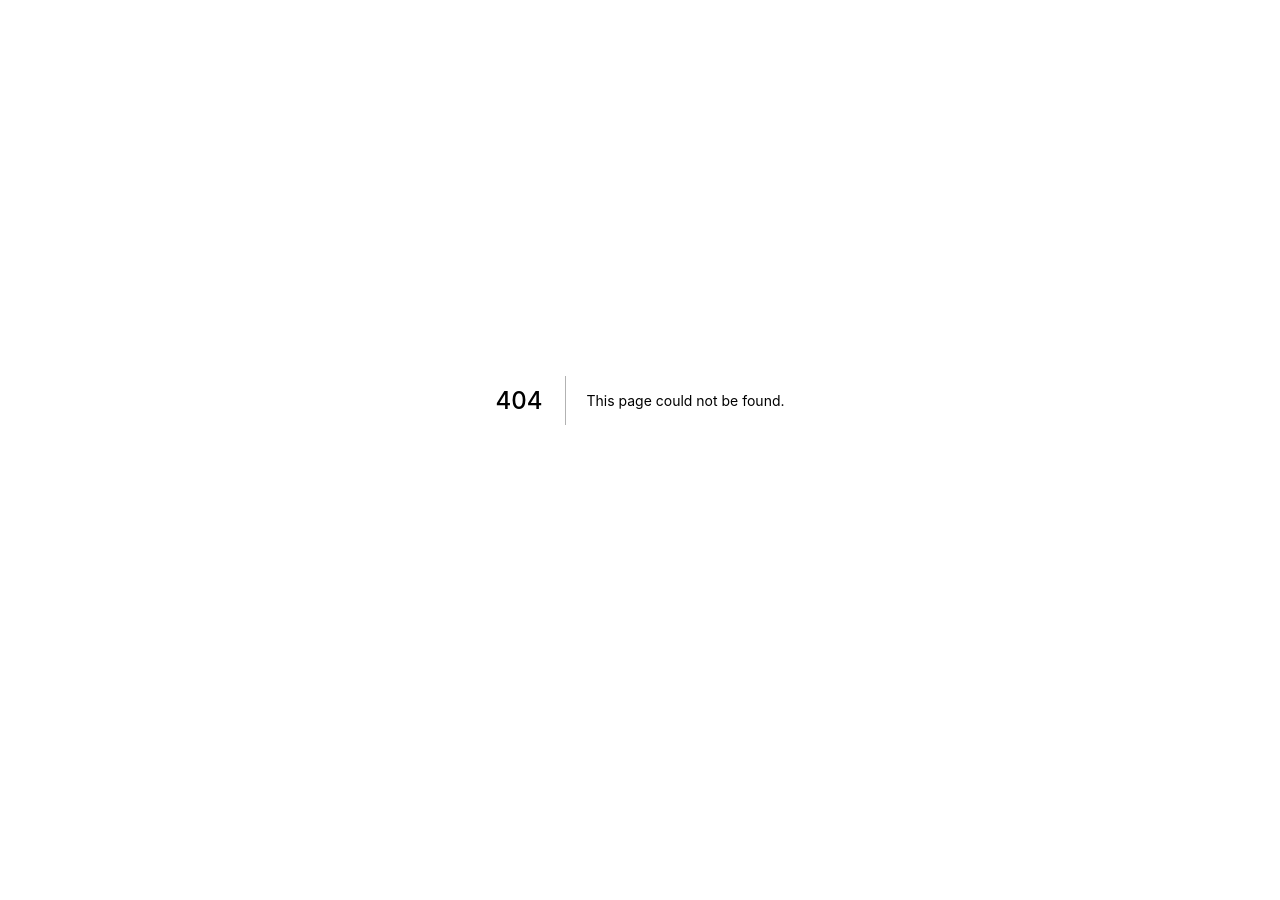
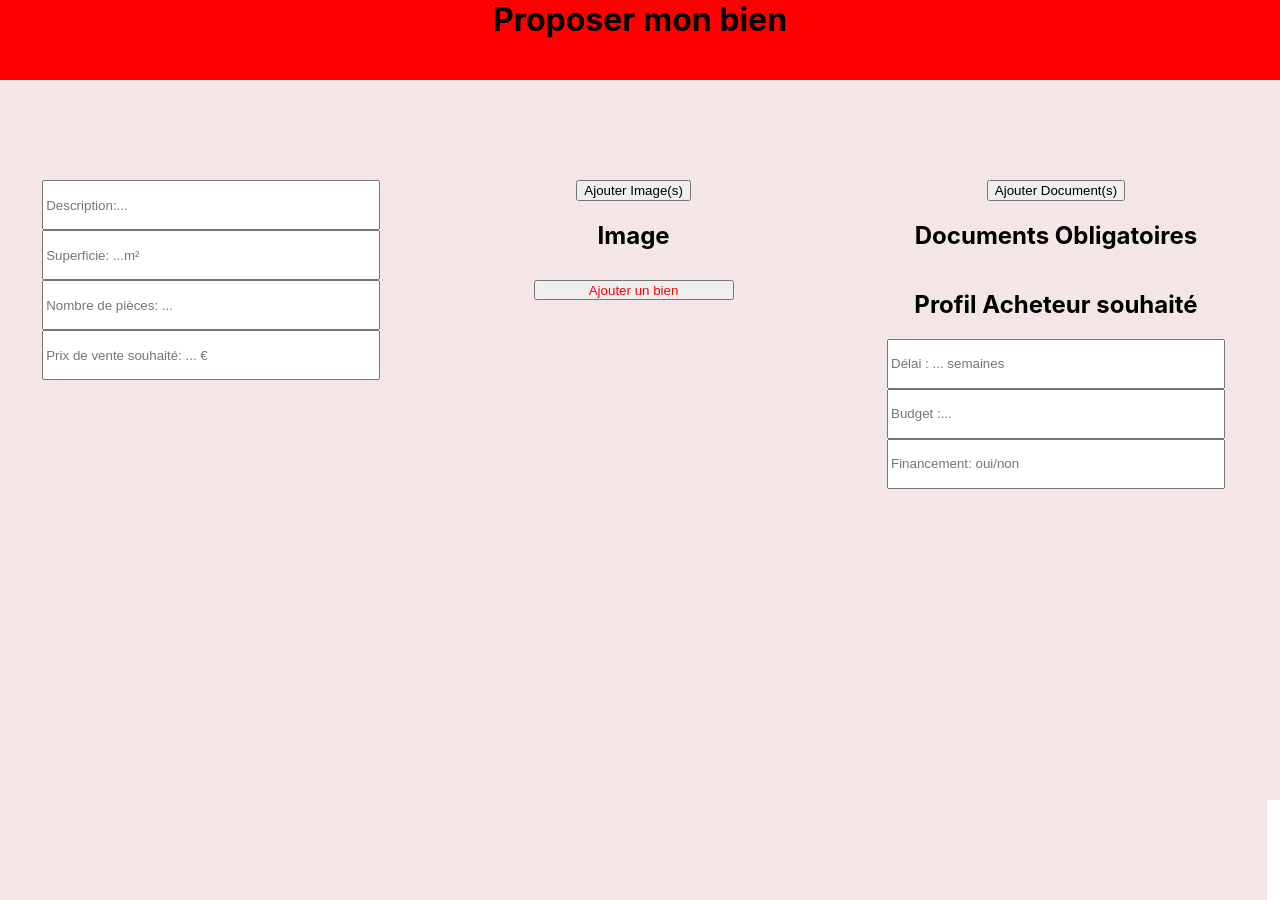
Before and after one commit to Sanfraitric/homematcher-frontend, a Next.js app: page /AddRealtyPage in a window 1280 px wide. Before the commit this address had no page. Before the commit the page ends 800 px from the top, so only its background shows below. Built offline with nearby package versions, Linux system fonts and the light colour scheme.

Commit message:
branche clément jour 1

```diff
--- /dev/null
+++ b/components/AddRealty.js
@@ -0,0 +1,83 @@
+import { useState } from 'react';
+import Link from 'next/link';
+import styles from '../styles/AddRealty.module.css'
+import { useDispatch } from 'react-redux';
+import { addRealtyToStore } from '../reducers/realtys';
+
+function AddRealty() {
+
+  const dispatch = useDispatch();
+
+  const addRealty = (newRealty) => {
+    dispatch( addRealtyToStore(newRealty))
+  }
+
+  // Hooks d'états pour les inputs:
+  const [description, setDescription] = useState();
+  const [area, setArea] = useState();
+  const [rooms, setRooms] = useState();
+  const [price, setPrice] = useState();
+  const [delay, setDelay] = useState();
+  const [budget, setBudget] = useState();
+  const [financed, setFinanced] = useState();
+
+  return (
+    <div>
+      <header className={styles.header}>
+      <h1 className={styles.title}>
+            Proposer mon bien
+          </h1>
+        {/* Header occupe 10% de l'écran avec fond rouge */}
+      </header>
+
+      <main className={styles.main}>
+        <div className={styles.container}>
+          {/* Container avec le titre centré en haut */}
+
+
+          {/* Inputs dans la partie gauche */}
+
+          <div className={styles.leftContainer}>
+          <input type="text" className={styles.inputText} placeholder='Description:...'  onChange={(e) => setDescription(e.target.value)} value={description}/>
+          <input type="text" className={styles.inputText} placeholder='Superficie: ...m²'  onChange={(e) => setArea(e.target.value)} value={area} />
+          <input type="text" className={styles.inputText} placeholder='Nombre de pièces: ...' onChange={(e) => setRooms(e.target.value)} value={rooms}/>
+          <input type="text" className={styles.inputText} placeholder='Prix de vente souhaité: ... €'  onChange={(e) =>  setPrice(e.target.value)} value={price}/>
+         </div>
+
+
+
+          {/* Titre "Image" dans la partie du milieu */}
+          <div className={styles.middleContainer}>
+            <button> Ajouter Image(s)</button>
+            <h2>Image</h2>
+                       {/* Bouton pour ajouter le bien */}
+                       <Link href='/RealtysPage'>
+            <button className={styles.button}> Ajouter un bien </button>
+
+          </Link>
+          </div>
+
+          {/* Titre "Documents" dans la partie droite */}
+          <div className={styles.rightContainer}>
+            <button> Ajouter Document(s)</button>
+            <h2>Documents Obligatoires</h2>
+            <div>
+              <h2> Profil Acheteur souhaité</h2>
+              <input type="text" className={styles.inputText} placeholder='Délai : ... semaines' onChange={(e) => setDelay(e.target.value)} value={delay} />
+              <input type="text" className={styles.inputText} placeholder='Budget :... ' onChange={(e) => setBudget(e.target.value)} value={budget}/>
+              <input type="text" className={styles.inputText} placeholder='Financement: oui/non ' onChange={(e) => setFinanced(e.target.value)} value={financed}/>
+            </div>
+
+
+          </div>
+
+
+
+        </div>
+
+      </main>
+    </div>
+  );
+}
+
+export default AddRealty;
--- a/package.json
+++ b/package.json
@@ -13,7 +13,8 @@
     "next": "12.1.6",
     "react": "18.1.0",
     "react-dom": "18.1.0",
-    "react-redux": "^9.1.0"
+    "react-redux": "^9.1.0",
+    "react-router-dom": "^6.22.2"
   },
   "devDependencies": {
     "@testing-library/jest-dom": "^5.16.4",
--- /dev/null
+++ b/pages/AddRealtyPage.js
@@ -0,0 +1,7 @@
+import AddRealty from '../components/AddRealty';
+
+function AddRealtyPage() {
+  return <AddRealty />;
+}
+
+export default AddRealtyPage;
--- a/pages/_app.js
+++ b/pages/_app.js
@@ -1,13 +1,25 @@
 import '../styles/globals.css';
 import Head from 'next/head';
+import { Provider } from 'react-redux';
+import { configureStore } from '@reduxjs/toolkit';
+import realtys from '../reducers/realtys';
+
+const store = configureStore({
+  reducer: { realtys }
+})
 
 function App({ Component, pageProps }) {
+
+
+
   return (
     <>
+    <Provider store={store}>
       <Head>
         <title>Next.js App</title>
       </Head>
       <Component {...pageProps} />
+      </Provider>
     </>
   );
 }
--- /dev/null
+++ b/reducers/realtys.js
@@ -0,0 +1,19 @@
+import { createSlice } from '@reduxjs/toolkit';
+
+
+const initialState = {
+    value: [],
+}
+
+export const realtysSlice = createSlice({
+    name: 'realtys',
+    initialState,
+    reducers: {
+        addRealtyToStore: (state, action) => {
+            state.value.push(action.payload);
+        }
+    }
+})
+
+export const { addRealtyToStore } = realtysSlice.actions;
+export default realtysSlice.reducer
--- /dev/null
+++ b/styles/AddRealty.module.css
@@ -0,0 +1,67 @@
+/* Styles pour le header */
+.header {
+    width: 100%;
+    height: 10vh;
+    background-color: red;
+    text-align: center;
+  }
+
+  /* Styles pour le container */
+  .container {
+    background-color: #F4E6E6;
+    text-align: center; /* Pour centrer le titre */
+    margin: 0 auto; /* Pour centrer le container horizontalement */
+    width: 100%; /* Vous pouvez ajuster la largeur selon vos préférences */
+    height: 90vh;
+    display: flex;
+    flex-direction: row;
+  }
+
+  /* Styles pour le titre */
+  .title {
+    margin-top: 0; /* Supprime la marge par défaut du titre */
+  }
+
+
+  /* Styles pour le bouton */
+  .button {
+    height: 20px;
+    width: 200px;
+    margin-top: 10px; /* Ajoute un peu d'espace au-dessus du bouton */
+    color: red
+  }
+
+  .inputText {
+    height: 50px;
+    width: 80%
+  }
+
+  .leftContainer {
+    background-color: #F4E6E6;
+    height: 100%;
+    width: 33%;
+    display: flex;
+    flex-direction: column;
+    margin-top: 100px;
+    align-items: center;
+  }
+
+  .middleContainer {
+    background-color: #F4E6E6;
+    height: 100%;
+    width: 33%;
+    display: flex;
+    flex-direction: column;
+    margin-top: 100px;
+    align-items: center;
+  }
+
+  .rightContainer {
+    background-color: #F4E6E6;
+    height: 100%;
+    width: 33%;
+    display: flex;
+    flex-direction: column;
+    margin-top: 100px;
+    align-items: center;
+  }
--- /dev/null
+++ b/styles/MyRealtys.module.css
@@ -0,0 +1,13 @@
+.main {
+  display: flex;
+  flex-direction: column;
+  justify-content: center;
+  align-items: center;
+  min-height: 100vh;
+  padding: 4rem 0;
+}
+
+.title {
+  line-height: 1.15;
+  font-size: 4rem;
+}
```
Also changed, not shown: components/MyRealtys.js (added, +21 -0 lines), pages/RealtysPage.js (added, +7 -0 lines), components/Realty.js (added), 1 other file (tests, documents, lock files or other folders).
